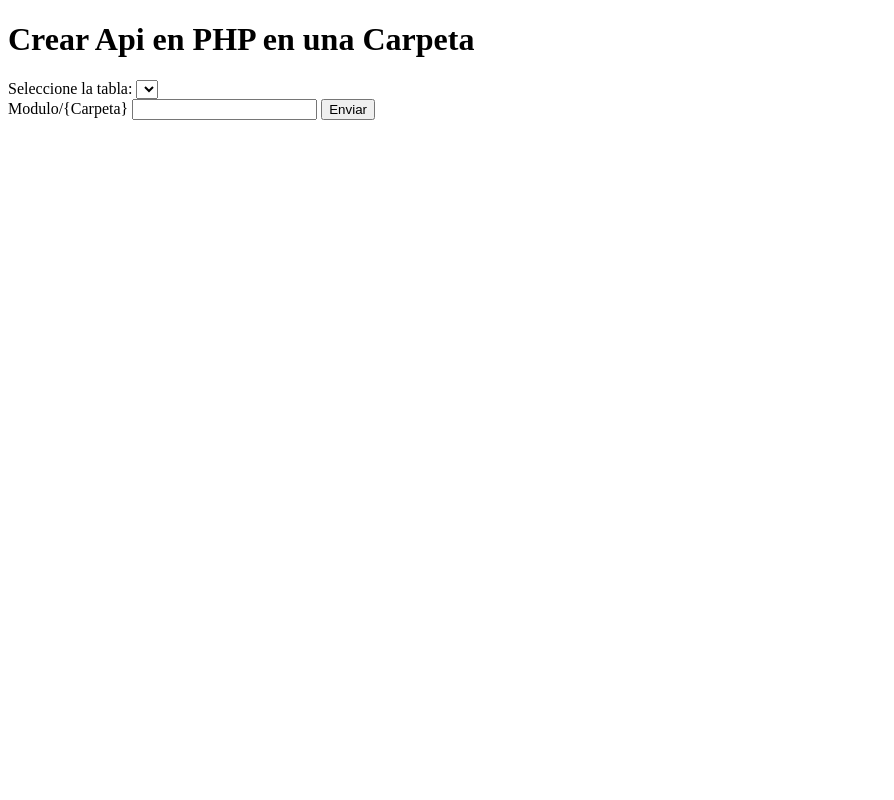
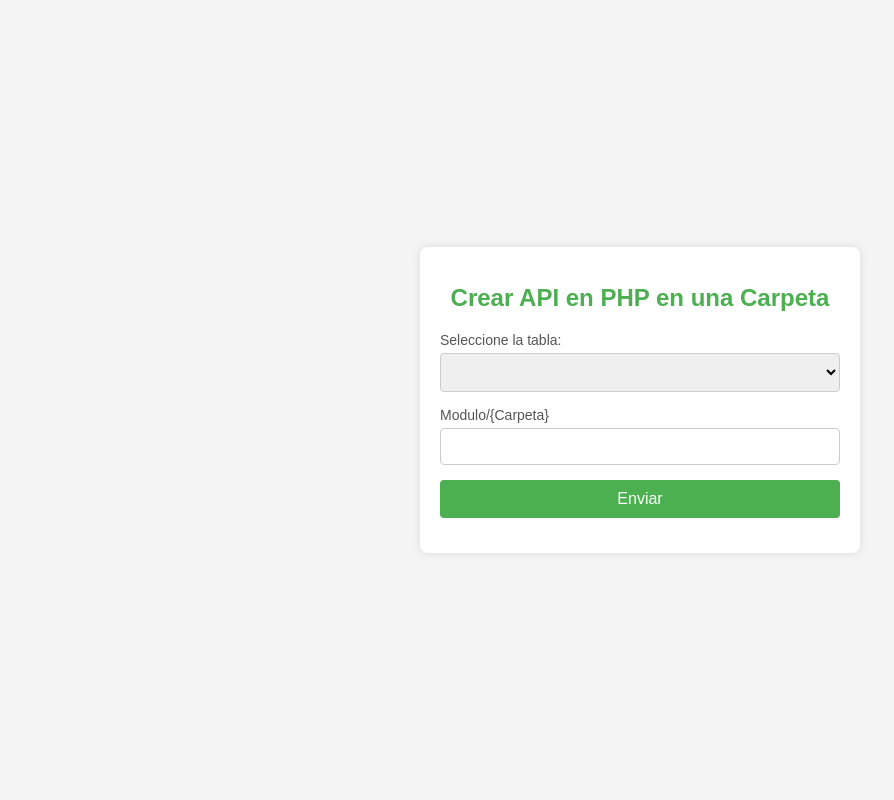
Before and after one commit to chdgp/Api-Generador-Php, a PHP site: page / in a window 1280 px wide. Shown: the whole page, without its empty margins (0-894 px from the left). Run offline with PHP 8.4, Linux system fonts and the light colour scheme; lists and menus that the app fills with data are empty.

Commit message:
mejorar vista v2

```diff
--- a/v2/index.php
+++ b/v2/index.php
@@ -3,21 +3,80 @@ require('config/config.init.php');
 require('config/mysql.pdo.php');
 ?>
 <!DOCTYPE html>
-<html>
+<html lang="es">
 <head>
+    <meta charset="UTF-8">
+    <meta name="viewport" content="width=device-width, initial-scale=1.0">
     <title>Crear API PHP</title>
+    <style>
+        body {
+            font-family: Arial, sans-serif;
+            background-color: #f4f4f4;
+            color: #333;
+            margin: 0;
+            padding: 0;
+            display: flex;
+            justify-content: center;
+            align-items: center;
+            height: 100vh;
+        }
+        .container {
+            background-color: #fff;
+            padding: 20px;
+            border-radius: 8px;
+            box-shadow: 0 0 10px rgba(0, 0, 0, 0.1);
+            max-width: 400px;
+            width: 100%;
+        }
+        h1 {
+            font-size: 24px;
+            margin-bottom: 20px;
+            text-align: center;
+            color: #4CAF50;
+        }
+        label {
+            font-size: 14px;
+            color: #555;
+            margin-bottom: 5px;
+            display: block;
+        }
+        select, input[type="text"], button {
+            width: 100%;
+            padding: 10px;
+            margin-bottom: 15px;
+            border-radius: 4px;
+            border: 1px solid #ccc;
+            box-sizing: border-box;
+        }
+        input[type="text"]:focus, select:focus {
+            border-color: #4CAF50;
+            outline: none;
+        }
+        button {
+            background-color: #4CAF50;
+            color: #fff;
+            border: none;
+            cursor: pointer;
+            font-size: 16px;
+            transition: background-color 0.3s ease;
+        }
+        button:hover {
+            background-color: #45a049;
+        }
+    </style>
 </head>
 <body>
-    <h1>Crear Api en PHP en una Carpeta </h1>
+    <div class="container">
+        <h1>Crear API en PHP en una Carpeta</h1>
         <form method="POST" action="config/crear_module.php">
             <label for="tabla">Seleccione la tabla:</label>
             <select id="tabla" name="tabla">
                 <?= MySQLPdo::getTablesDB(); ?>
             </select>
-        <br>
-        <label for="texto">Modulo/{Carpeta}</label>
+            <label for="subcarpeta">Modulo/{Carpeta}</label>
             <input type="text" id="subcarpeta" name="subcarpeta" pattern="^[a-z_]+$" required>
             <button type="submit">Enviar</button>
         </form>
+    </div>
 </body>
 </html>
```
Lines whose indentation alone changed are shown as unchanged.
